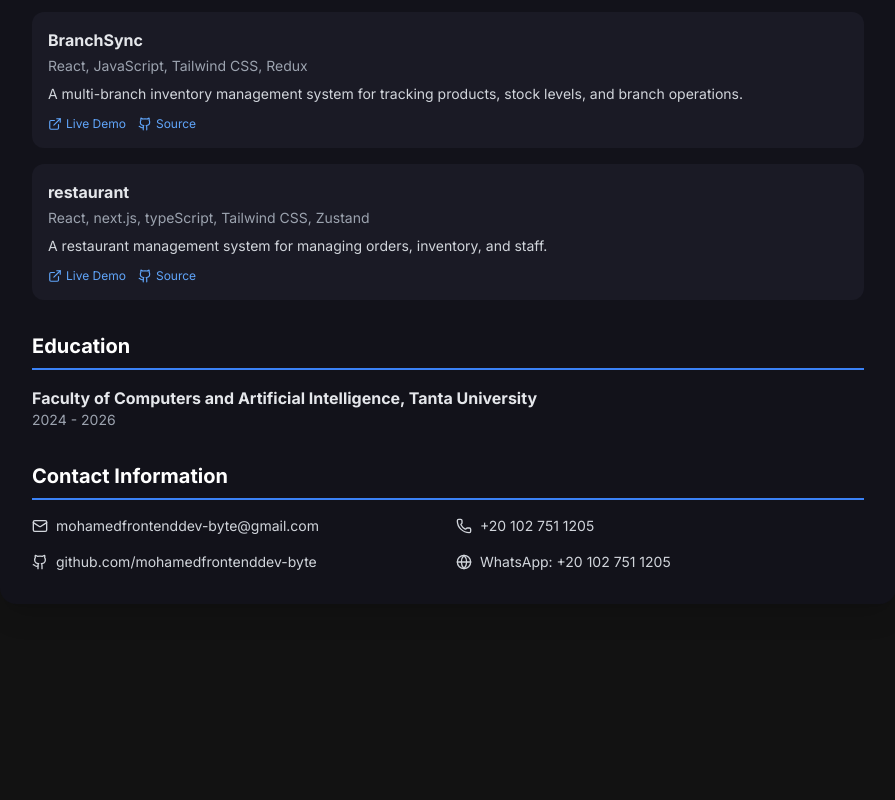
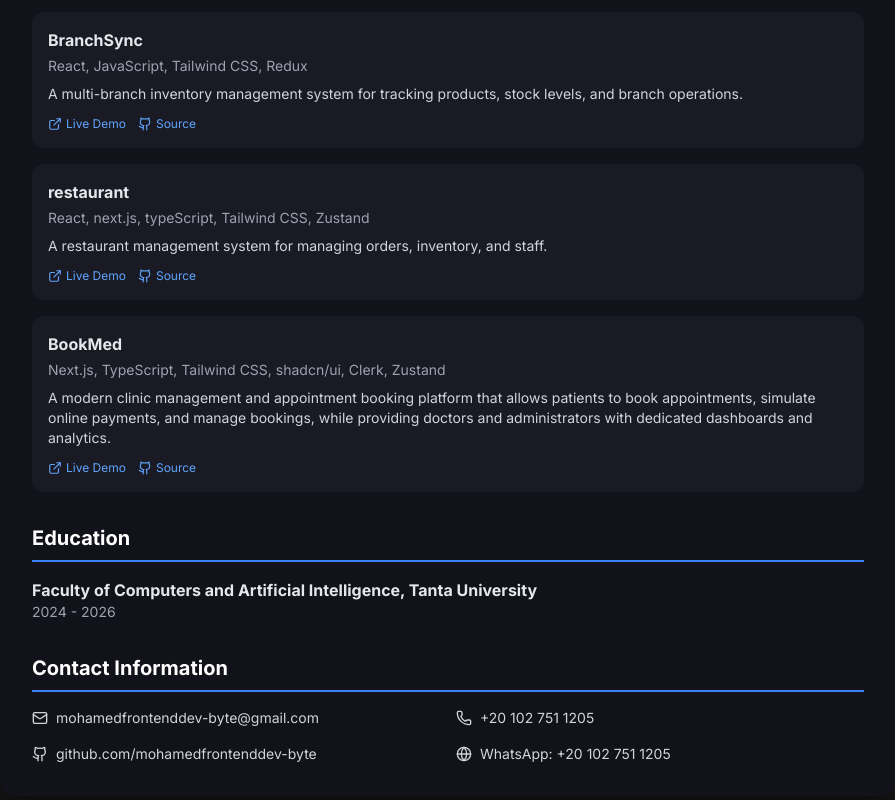
Before and after one commit to mohamedfrontenddev-byte/Portfolio, a Next.js app: page /cv in a window 1280 px wide. Shown: the part 1122-1922 px from the top of the page, without its empty margins (192-1087 px from the left). Before the commit the page ends 1774 px from the top, so only its background shows below. Built offline with nearby package versions, Linux system fonts and the light colour scheme.

Commit message:
up dete object

```diff
--- a/data/projects.ts
+++ b/data/projects.ts
@@ -84,5 +84,25 @@ export const projects: Project[] = [
     github: 'https://github.com/mohamedfrontenddev-byte/Restaurant-Management-Dashboard.git',
 
   },
+  {
+  id: 5,
+  title: "BookMed",
+  titleAr: "موقع لحجز مواعيد الأطباء وإدارة العيادات",
+  description:
+    "A modern clinic management and appointment booking platform that allows patients to book appointments, simulate online payments, and manage bookings, while providing doctors and administrators with dedicated dashboards and analytics.",
+  descriptionAr:
+    "منصة حديثة لإدارة العيادات وحجز مواعيد الأطباء، تتيح للمرضى حجز المواعيد وإتمام عملية دفع وهمية وإدارة الحجوزات، مع لوحات تحكم مخصصة للأطباء والإدارة لمتابعة المرضى والمواعيد والإحصائيات.",
+  image: "/BookMed.png",
+  technologies: [
+    "Next.js",
+    "TypeScript",
+    "Tailwind CSS",
+    "shadcn/ui",
+    "Clerk",
+    "Zustand",
+  ],
+  liveDemo: "https://book-med.vercel.app",
+  github: "https://github.com/mohamedfrontenddev-byte/BookMed",
+},
 
 ];
```
Also changed, not shown: public/BookMed.png (added).
